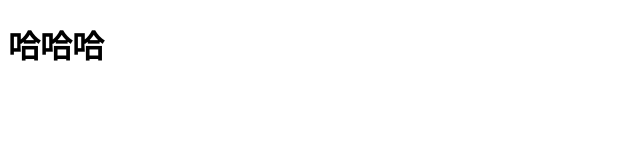
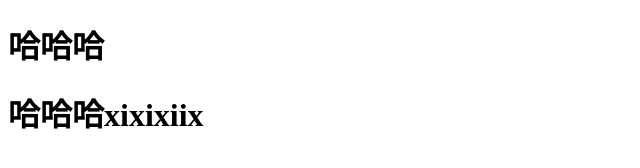
Before and after one commit to mrliuhaoran/faker1, a plain HTML site: page index.html in a window 1280 px wide. Shown: the whole page, without its empty margins (0-640 px from the left). Drawn offline with Linux system fonts and the light colour scheme.

Commit message:
第二次修改

```diff
--- a/index.html
+++ b/index.html
@@ -6,5 +6,6 @@
 </head>
 <body>
 	<h1>哈哈哈</h1>
+	<h1>哈哈哈xixixiix</h1>
 </body>
 </html>
```
